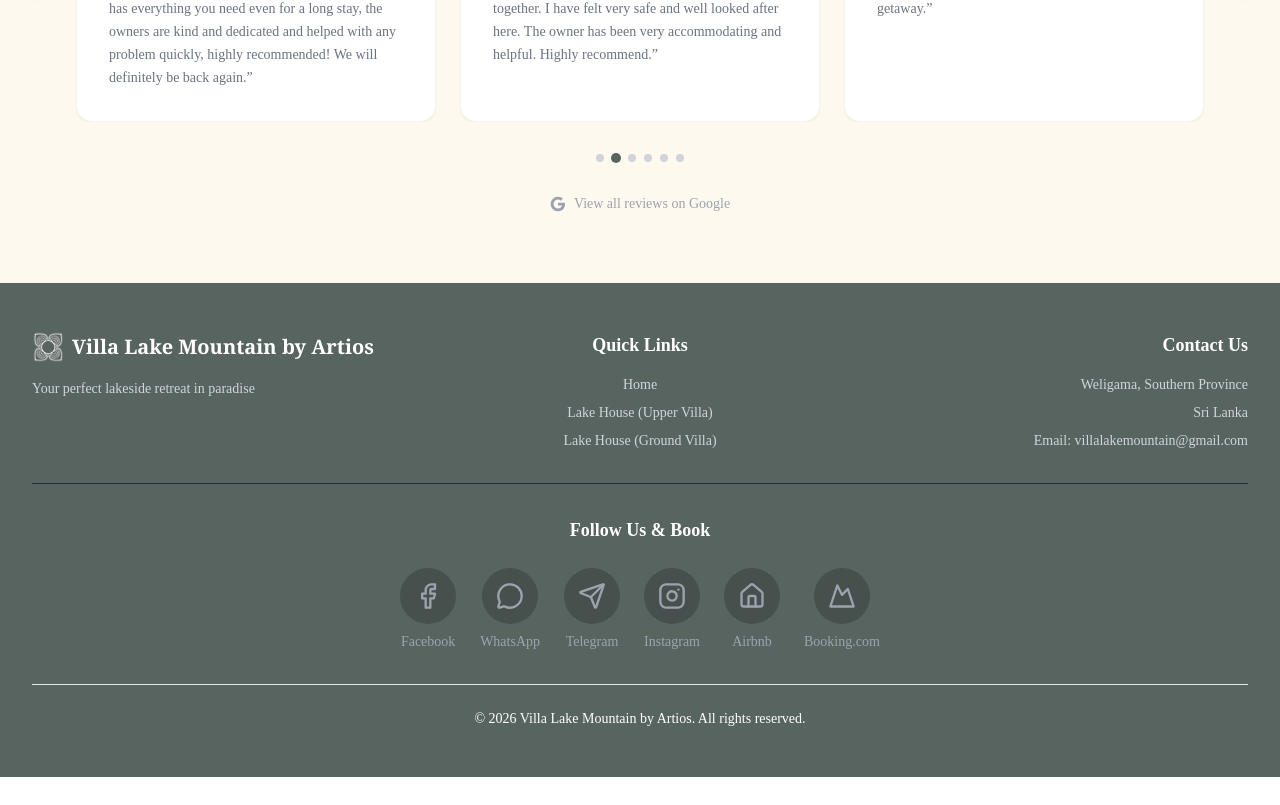
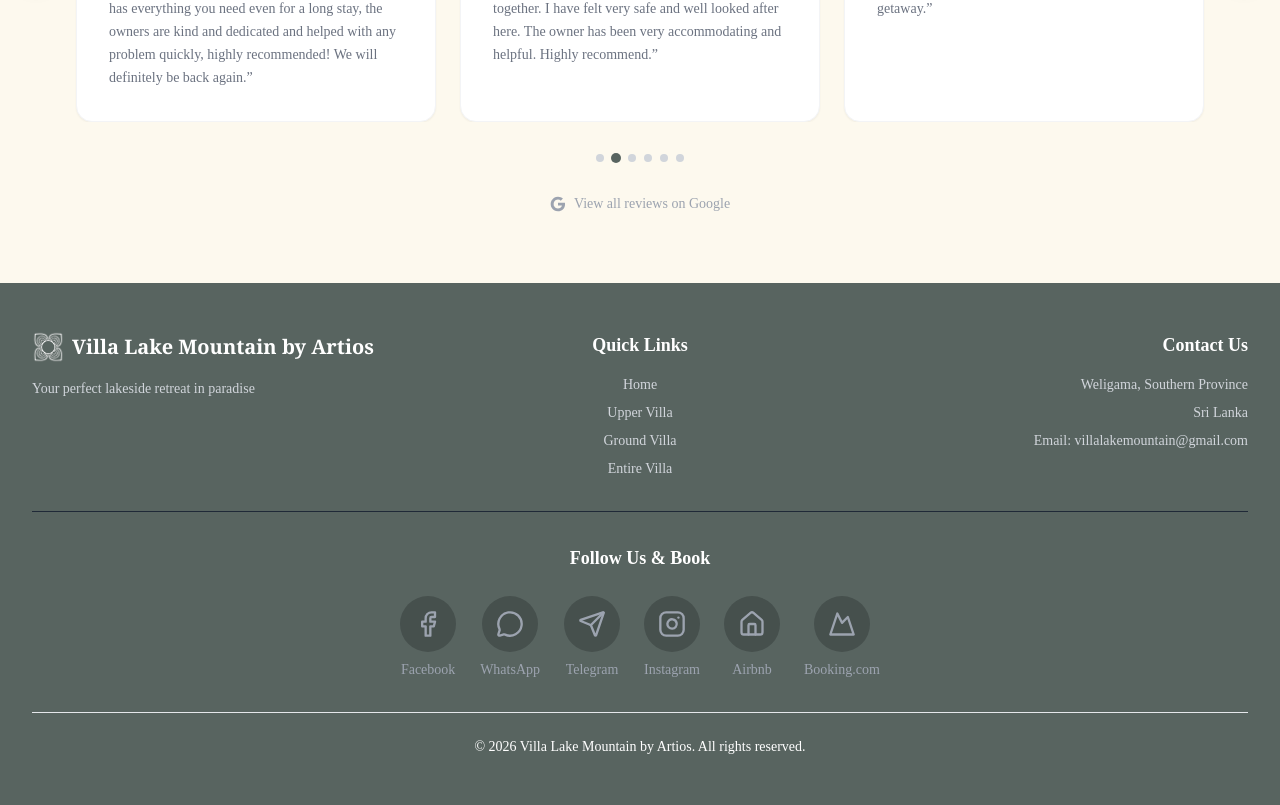
Before and after one commit to pavanuthsara/villa-lake-mountain-v2, a React (Vite) app: page / in a window 1280 px wide. Shown: the part 3705-4510 px from the top of the page. Before the commit the page ends 4482 px from the top, so only its background shows below. Built offline with nearby package versions, Linux system fonts and the light colour scheme; a web font is replaced by a local one.

Commit message:
update footer villa names

```diff
--- a/src/components/Footer.jsx
+++ b/src/components/Footer.jsx
@@ -84,13 +84,20 @@ const Footer = () => {
                 href="/villa/upper"
                 className="block text-gray-300 hover:text-white transition-colors text-sm"
               >
-                Lake House (Upper Villa)
+                Upper Villa
               </a>
               <a
                 href="/villa/ground"
                 className="block text-gray-300 hover:text-white transition-colors text-sm"
               >
-                Lake House (Ground Villa)
+                Ground Villa
+              </a>
+              {/* check the followng link again */}
+              <a
+                href="/villa/entire"
+                className="block text-gray-300 hover:text-white transition-colors text-sm"
+              >
+                Entire Villa
               </a>
             </div>
           </div>
```
